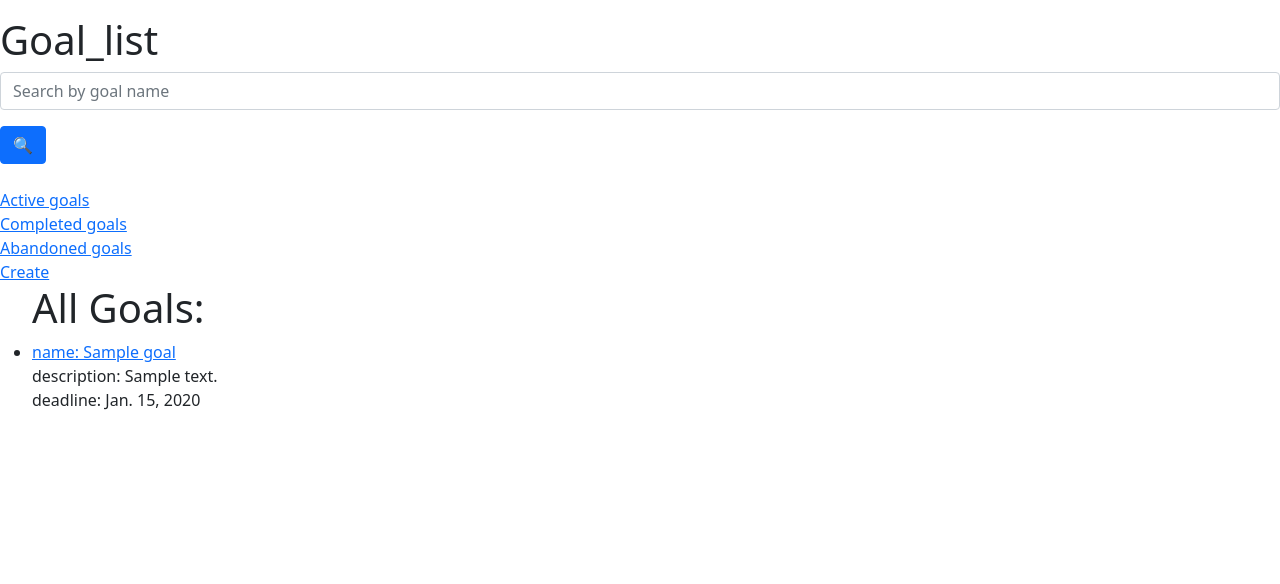
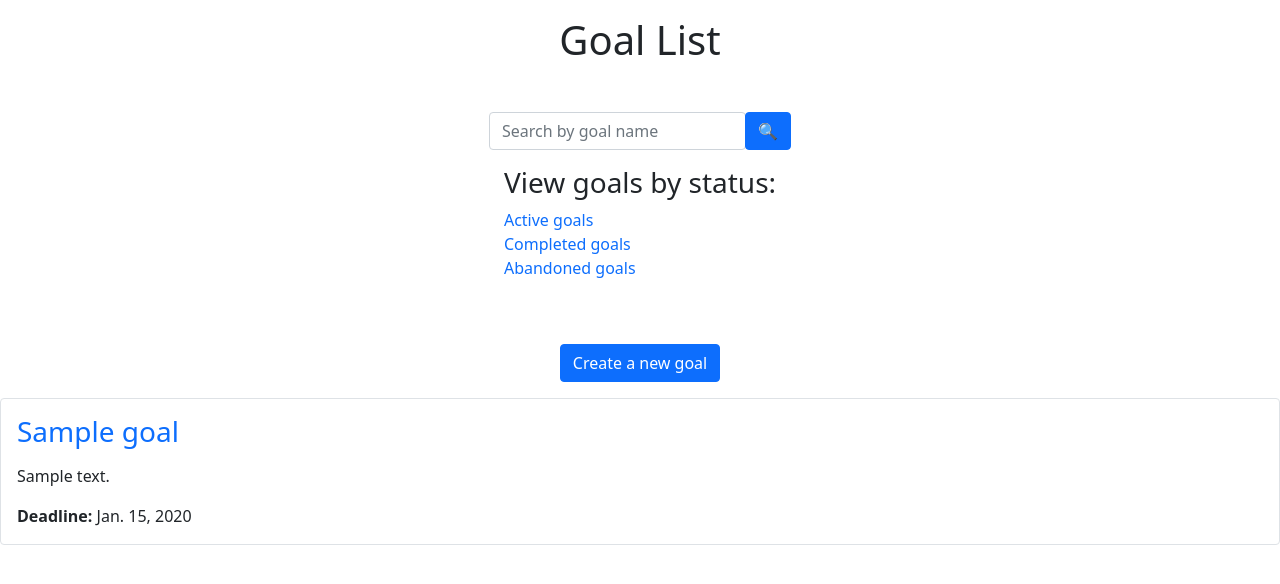
Before and after one commit to Oleksiy-Liubchenko/habits-and-goals-service, a Django app: page /goals/ in a window 1280 px wide. Shown: the part 58-642 px from the top of the page. Run offline with Django 4.2, Linux system fonts and the light colour scheme; a user stored in the database is signed in; tables that the repository leaves empty hold one stand-in row (values such as "Sample post"); some libraries are stand-ins or nearby versions.

Commit message:
Add goal cards & Update style in goal_list.html

```diff
--- a/templates/goal/goal_list.html
+++ b/templates/goal/goal_list.html
@@ -2,43 +2,97 @@
 {% load crispy_forms_filters %}
 
 {% block content%}
-  <h1>Goal_list</h1>
+  <div class="d-flex justify-content-center align-items-center flex-column">
+  <h1 class="text-center mb-5">Goal List</h1>
 
-  <form action="" method="get" class="form-inline">
+<form action="" method="get">
+  <div class="form-group">
+    <div class="input-group">
       {{ search_form|crispy }}
-      <input type="submit" value="🔍" class="btn btn-primary">
-    </form>
-  <br>
+      <div class="input-group-append">
+        <button type="submit" class="btn btn-primary">🔍</button>
+      </div>
+    </div>
+  </div>
+</form>
 
-  <div>
-    <a href="{% url "tracker:goal-list-active" %}">
-      Active goals
-    </a>
-    <br>
-    <a href="{% url "tracker:goal-list-completed" %}">
-      Completed goals
-    </a>
-    <br>
-    <a href="{% url "tracker:goal-list-abandoned" %}">
-      Abandoned goals
-    </a>
+  <div class="mb-5">
+    <h3>View goals by status:</h3>
+
+    <ul class="list-unstyled">
+      <li><a href="{% url "tracker:goal-list-active" %}" class="text-decoration-none">Active goals</a></li>
+      <li><a href="{% url "tracker:goal-list-completed" %}" class="text-decoration-none">Completed goals</a></li>
+      <li><a href="{% url "tracker:goal-list-abandoned" %}" class="text-decoration-none">Abandoned goals</a></li>
+    </ul>
   </div>
 
-  <a href="{% url 'tracker:goal-create' %}">
-    Create
-  </a>
-    <br>
-  <ul>
-  <h1>All Goals:</h1>
-  {% for goal in goal_list %}
-      <li>
-        <a href="{% url "tracker:goal-detail" pk=goal.id %}">
-          name: {{ goal.name }}
-        </a>
-      </li>
-      description: {{ goal.description }}
-        <br>
-      deadline: {{ goal.deadline.date }}
-  {% endfor %}
-  </ul>
+  <a href="{% url 'tracker:goal-create' %}" class="btn btn-primary mb-3">Create a new goal</a>
+  </div>
+  {% if goal_list %}
+    <ul class="list-unstyled">
+      {% for goal in goal_list %}
+        <li class="border rounded p-3 mb-3">
+          <div class="d-flex justify-content-between align-items-center">
+            <h3 class="m-0"><a href="{% url "tracker:goal-detail" pk=goal.id %}" class="text-decoration-none">{{ goal.name }}</a></h3>
+            {% if goal.status == "active" %}
+              <span class="badge badge-primary">Active</span>
+            {% elif goal.status == "completed" %}
+              <span class="badge badge-success">Completed</span>
+            {% else %}
+              <span class="badge badge-danger">Abandoned</span>
+            {% endif %}
+          </div>
+          <p class="mt-3">{{ goal.description }}</p>
+          <p class="mb-0"><strong>Deadline:</strong> {{ goal.deadline.date }}</p>
+        </li>
+      {% endfor %}
+    </ul>
+  {% else %}
+    <p>No goals found.</p>
+  {% endif %}
+
 {% endblock %}
+{#{% extends "base.html" %}#}
+{#{% load crispy_forms_filters %}#}
+{##}
+{#{% block content%}#}
+{#  <h1>Goal_list</h1>#}
+{##}
+{#  <form action="" method="get" class="form-inline">#}
+{#      {{ search_form|crispy }}#}
+{#      <input type="submit" value="🔍" class="btn btn-primary">#}
+{#    </form>#}
+{#  <br>#}
+{##}
+{#  <div>#}
+{#    <a href="{% url "tracker:goal-list-active" %}">#}
+{#      Active goals#}
+{#    </a>#}
+{#    <br>#}
+{#    <a href="{% url "tracker:goal-list-completed" %}">#}
+{#      Completed goals#}
+{#    </a>#}
+{#    <br>#}
+{#    <a href="{% url "tracker:goal-list-abandoned" %}">#}
+{#      Abandoned goals#}
+{#    </a>#}
+{#  </div>#}
+{##}
+{#  <a href="{% url 'tracker:goal-create' %}">#}
+{#    Create#}
+{#  </a>#}
+{#    <br>#}
+{#  <ul>#}
+{#  <h1>All Goals:</h1>#}
+{#  {% for goal in goal_list %}#}
+{#      <li>#}
+{#        <a href="{% url "tracker:goal-detail" pk=goal.id %}">#}
+{#          name: {{ goal.name }}#}
+{#        </a>#}
+{#      </li>#}
+{#      description: {{ goal.description }}#}
+{#        <br>#}
+{#      deadline: {{ goal.deadline.date }}#}
+{#  {% endfor %}#}
+{#  </ul>#}
+{#{% endblock %}#}
```
